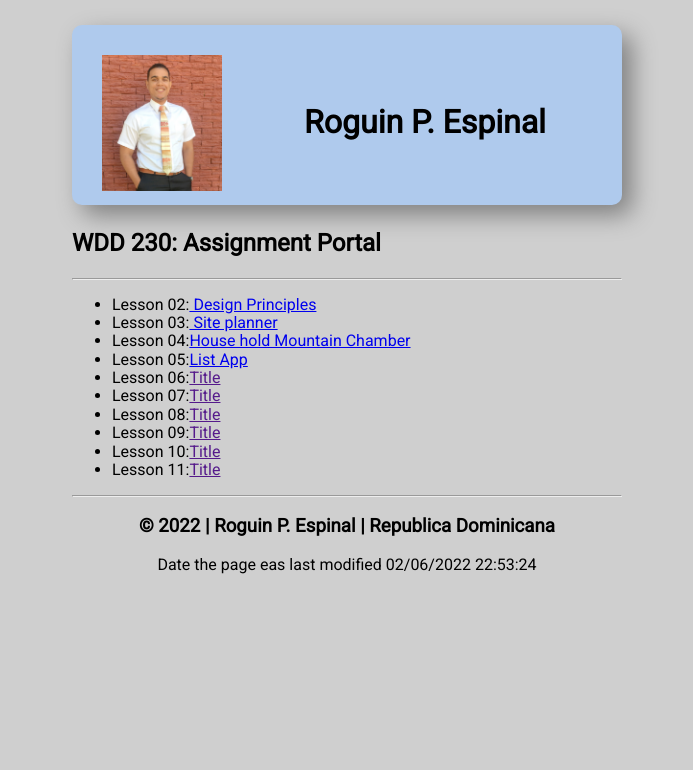
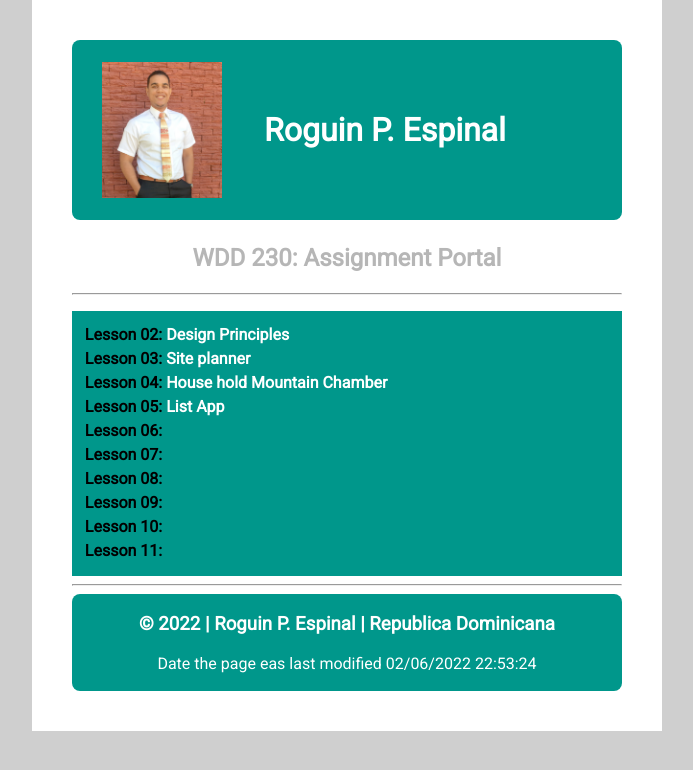
Before and after one commit to espnal/WDD-230, a plain HTML site: page index.html in a window 1280 px wide. Shown: the whole page, without its empty margins (293-986 px from the left). Drawn offline with Linux system fonts and the light colour scheme.

Commit message:
minimalista change

```diff
--- a/css/style.css
+++ b/css/style.css
@@ -1,26 +1,29 @@
 @import url('https://fonts.googleapis.com/css2?family=Roboto&display=swap');
 .wholecontent {
     max-width: 550px;
-    max-height: 600px;
+    max-height: 800px;
     margin: 0 auto;
-    grid-gap: 0.5em;
-    padding: 25px;
+    padding: 2.5em;
     font-family: 'Roboto', sans-serif;
+    background-color: #fff;
 }
 
 .name-photo img {
     width: 120px;
     padding: 10px;
+    order: -1;
 }
 
 .name-photo h1 {
-    grid-column: 2/4;
-    grid-row: 1;
+    color: #fff;
+    margin-left: 1em;
 }
 
 .wholecontent h2 {
     grid-row: 2;
     margin-top: 25px;
+    text-align: center;
+    color: rgb(182, 182, 182);
 }
 
 .wholecontent ul li {
@@ -30,19 +33,36 @@
 
 .footer {
     text-align: center;
+    background-color: #00978b;
+    color: #fff;
+    padding: .1em;
+    border-radius: 8px;
+}
+
+li {
+    line-height: 1.5em;
+    font-weight: bold;
+    color: rgb(0, 0, 0);
+}
+
+ul {
+    background-color: #00978b;
+    list-style-type: none;
+    padding: .8em;
+    margin-bottom: 0px;
+}
+
+a {
+    text-decoration: none;
+    color: rgb(255, 255, 255);
 }
 
 .name-photo {
-    display: grid;
+    display: flex;
     align-items: center;
     padding: 20px;
-    background-color: #afcaed;
-    box-shadow: 10px 10px 25px grey;
-    border-radius: 10px;
-    color: #000;
+    background-color: #00978b;
+    border-radius: 8px;
     font-family: 'Roboto', sans-serif;
-    grid-gap: 1em;
-    grid-template-columns: auto 1fr;
     height: 140px;
-    justify-items: center;
 }
--- a/index.html
+++ b/index.html
@@ -25,23 +25,36 @@
             <ul>
                 <li>Lesson 02:<a href="https://espnal.github.io/wdd230/lesson2/design-principles.html"> Design Principles</a></li>
                 <li>Lesson 03:<a href="https://espnal.github.io/wdd230/lesson3/index.html"> Site planner</a></li>
-                <li>Lesson 04:<a href="https://espnal.github.io/wdd230/chamber/index.html">House hold Mountain Chamber</a></li>
-                <li>Lesson 05:<a href="https://espnal.github.io/wdd230/lesson5/index.html">List App</a></li>
-                <li>Lesson 06:<a href="">Title</a></li>
-                <li>Lesson 07:<a href="">Title</a></li>
-                <li>Lesson 08:<a href="">Title</a></li>
-                <li>Lesson 09:<a href="">Title</a></li>
-                <li>Lesson 10:<a href="">Title</a></li>
-                <li>Lesson 11:<a href="">Title</a></li>
+                <li>Lesson 04:<a href="https://espnal.github.io/wdd230/chamber/index.html"> House hold Mountain Chamber</a></li>
+                <li>Lesson 05:<a href="https://espnal.github.io/wdd230/lesson5/index.html"> List App</a></li>
+                <li>Lesson 06:
+                    <a href=""></a>
+                </li>
+                <li>Lesson 07:
+                    <a href=""></a>
+                </li>
+                <li>Lesson 08:
+                    <a href=""></a>
+                </li>
+                <li>Lesson 09:
+                    <a href=""></a>
+                </li>
+                <li>Lesson 10:
+                    <a href=""></a>
+                </li>
+                <li>Lesson 11:
+                    <a href=""></a>
+                </li>
             </ul>
             <hr>
+
+
+            <footer>
+                <div class="footer">
+                    <h3>© 2022 | Roguin P. Espinal | Republica Dominicana</h3>
+                    <p id="lastmod"></p>
+                </div>
         </div>
-
-        <footer>
-            <div class="footer">
-                <h3>© 2022 | Roguin P. Espinal | Republica Dominicana</h3>
-                <p id="lastmod"></p>
-            </div>
         </footer>
     </div>
 </body>
--- a/lesson5/css.css
+++ b/lesson5/css.css
@@ -80,7 +80,7 @@ li p {
 
 .btn-delete:hover {
     cursor: pointer;
-    background-color: lightseagreen;
+    background-color: rgb(78, 0, 0);
 }
 
 .btn-add {
```
